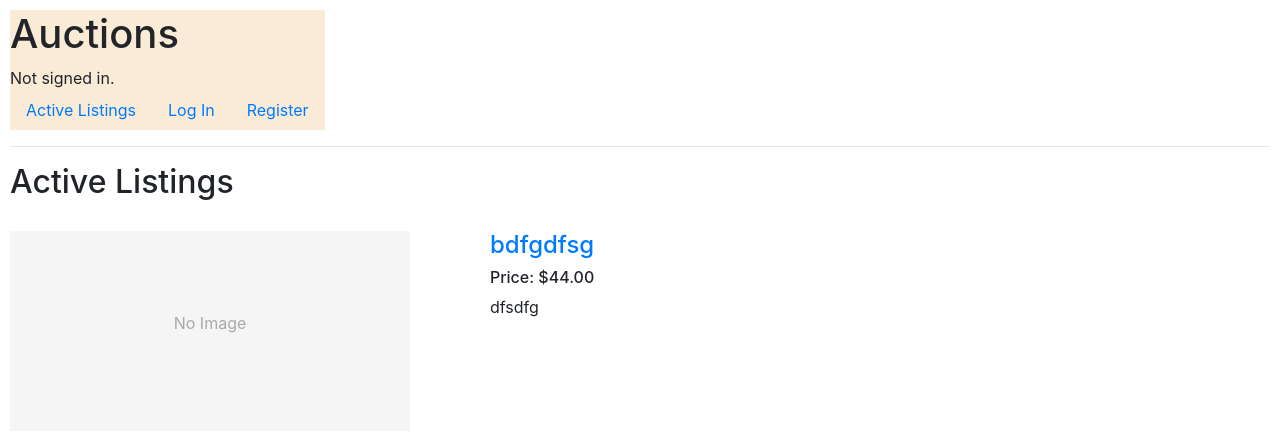
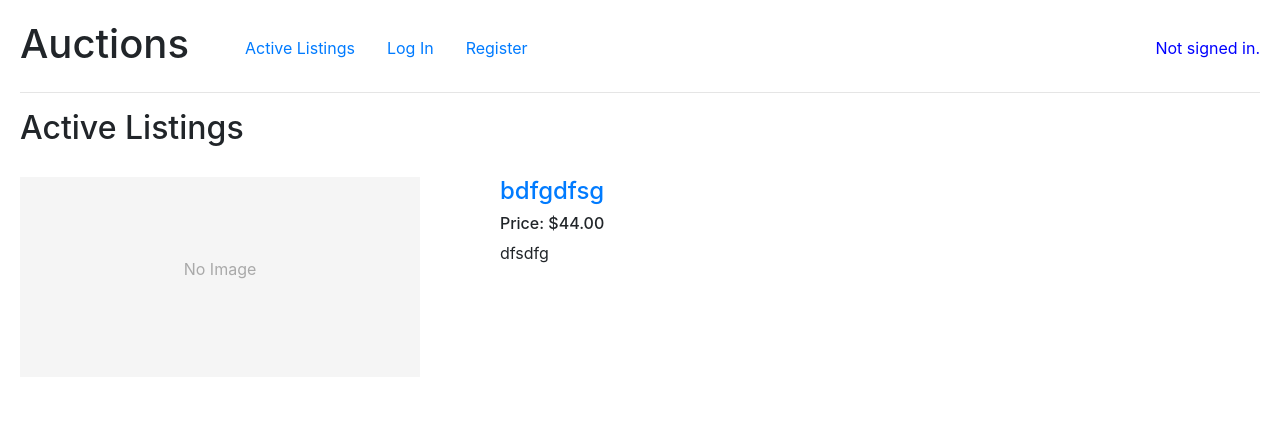
Before and after one commit to milos3design/e-commerce, a Django app: page / in a window 1280 px wide. Shown: the top 444 px of the page. Run offline with Django 3.2, Linux system fonts and the light colour scheme; data comes from the database, SQL or seed files in the repository; both versions use the stored data as it was after the commit; some libraries are stand-ins or nearby versions.

Commit message:
layout fixed

```diff
--- a/auctions/static/auctions/styles.css
+++ b/auctions/static/auctions/styles.css
@@ -1,13 +1,18 @@
 body {
-    padding: 10px;
-
+    padding: 20px;
 }
 
 #lay_main {
-    display: inline-block;
-    background-color: antiquewhite;
+    display: flex;
+    flex-direction: row;
+    align-items: center;
 }
 
 .lay_item {
-    flex-direction: row;
+    margin-left: 40px;
 }
+
+.lay_item3 {
+    color: blue;
+    margin-left: auto;
+}
--- a/auctions/templates/auctions/layout.html
+++ b/auctions/templates/auctions/layout.html
@@ -5,19 +5,12 @@
     <head>
         <title>{% block title %}Auctions{% endblock %}</title>
         <link rel="stylesheet" href="https://stackpath.bootstrapcdn.com/bootstrap/4.4.1/css/bootstrap.min.css" integrity="sha384-Vkoo8x4CGsO3+Hhxv8T/Q5PaXtkKtu6ug5TOeNV6gBiFeWPGFN9MuhOf23Q9Ifjh" crossorigin="anonymous">
-        <link href="{% static 'auctions/styles.css' %}" rel="stylesheet">
+        <link rel="stylesheet" href="{% static 'auctions/styles.css' %}">
     </head>
     <body>
         <div id="lay_main">
             <div class="layout_item">
                 <h1>Auctions</h1>
-            </div>
-            <div class="lay_item">
-                {% if user.is_authenticated %}
-                    Signed in as <strong>{{ user.username }}</strong>.
-                {% else %}
-                    Not signed in.
-                {% endif %}
             </div>
             <div class="lay_item">
                 <ul class="nav">
@@ -41,6 +34,13 @@
                     {% endif %}
                 </ul>
             </div>
+            <div class="lay_item3">
+                {% if user.is_authenticated %}
+                    Signed in as <strong>{{ user.username }}</strong>.
+                {% else %}
+                    Not signed in.
+                {% endif %}
+            </div>
         </div>
         <hr>
         {% block body %}
```
Also changed, not shown: db.sqlite3.
